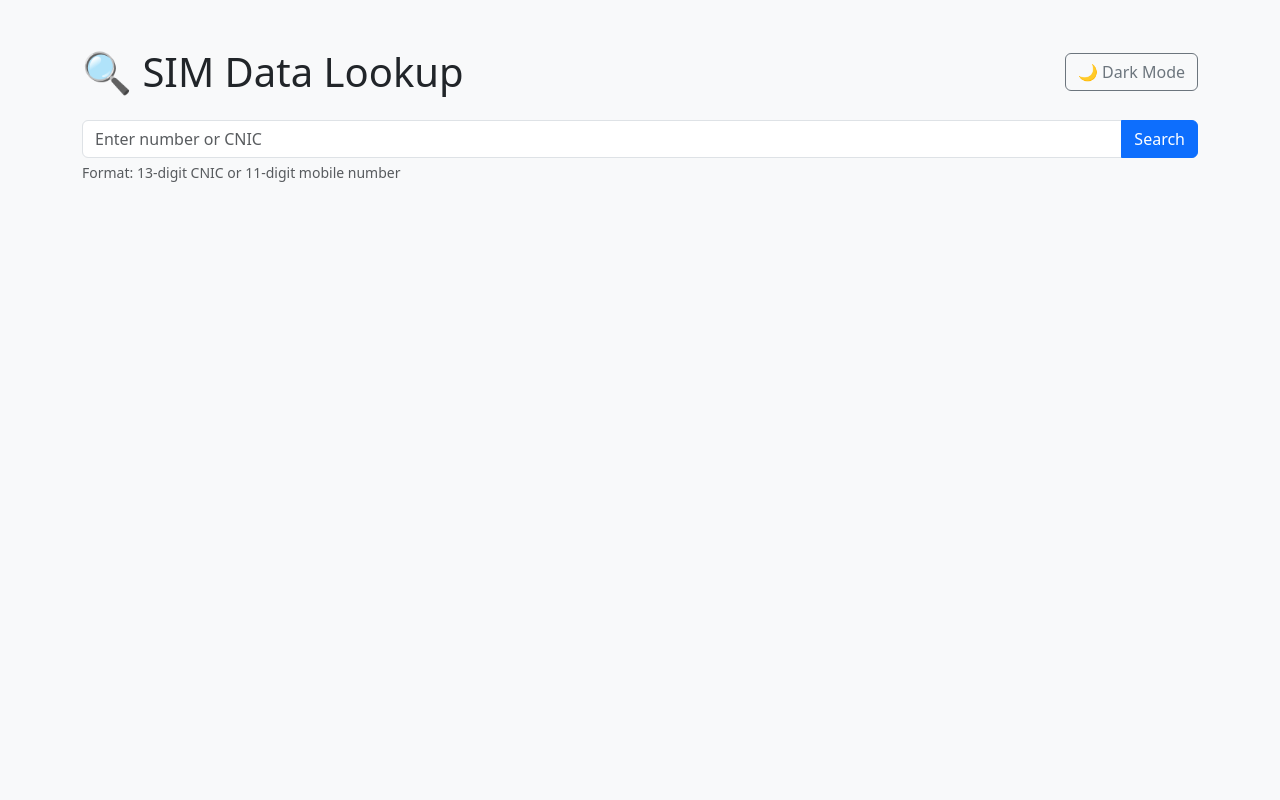
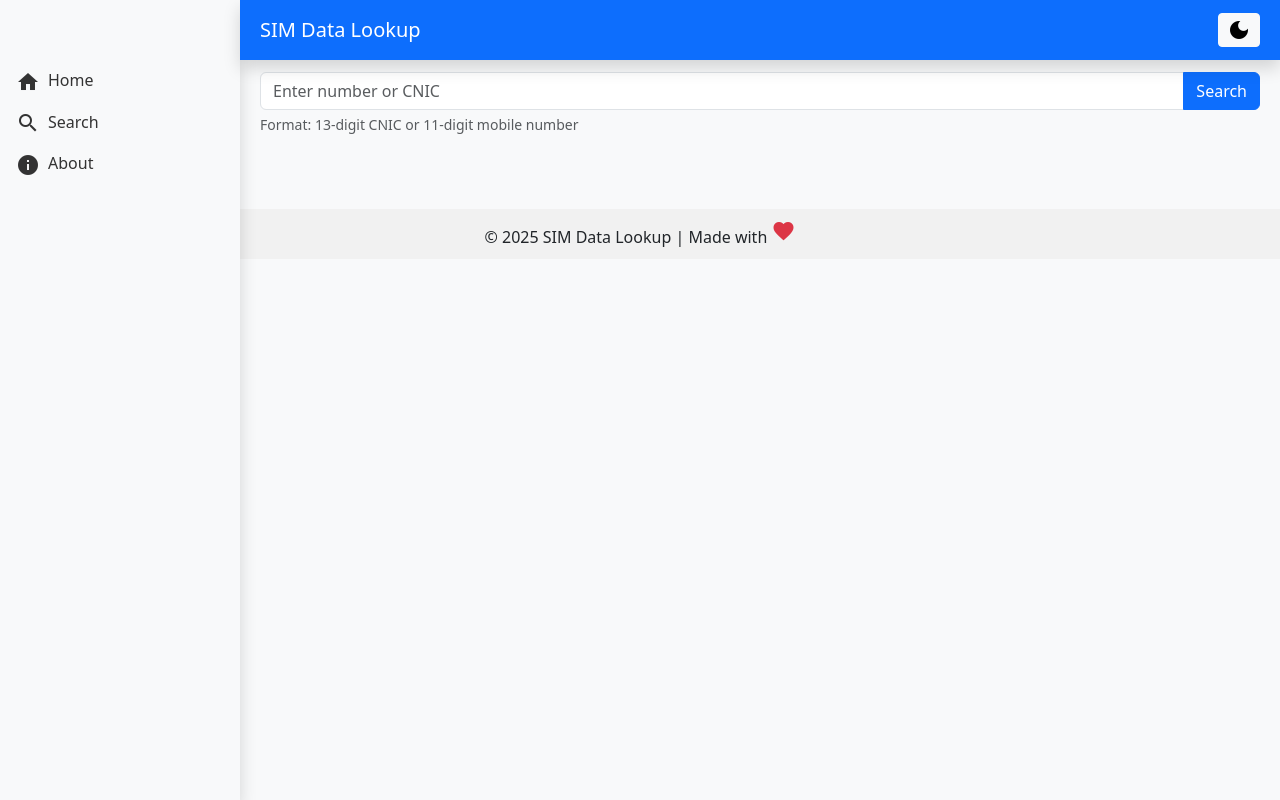
Before and after one commit to rainaxofficial/sims, a Flask app: page / in a window 1280 px wide. Run offline with Flask 3, Linux system fonts and the light colour scheme.

Commit message:
Update index.html

```diff
--- a/templates/index.html
+++ b/templates/index.html
@@ -1,10 +1,11 @@
 <!DOCTYPE html>
-<html lang="en" data-bs-theme="light">
+<html lang="en">
 <head>
-  <meta charset="UTF-8">
+  <meta charset="UTF-8" />
+  <meta name="viewport" content="width=device-width, initial-scale=1" />
   <title>SIM Data Lookup</title>
-  <meta name="viewport" content="width=device-width, initial-scale=1">
-  <link href="https://cdn.jsdelivr.net/npm/bootstrap@5.3.2/dist/css/bootstrap.min.css" rel="stylesheet">
+  <link href="https://cdn.jsdelivr.net/npm/bootstrap@5.3.2/dist/css/bootstrap.min.css" rel="stylesheet" />
+  <link href="https://fonts.googleapis.com/icon?family=Material+Icons" rel="stylesheet" />
   <style>
     body.dark {
       background-color: #121212;
@@ -16,12 +17,6 @@
     .dark .table-striped tbody tr:nth-of-type(odd) {
       background-color: #1e1e1e;
     }
-    #toast-container {
-      position: fixed;
-      top: 1rem;
-      right: 1rem;
-      z-index: 1055;
-    }
     #loadingOverlay {
       display: none !important;
       position: fixed;
@@ -31,48 +26,129 @@
       justify-content: center;
       align-items: center;
     }
+    #toast-container {
+      position: fixed;
+      top: 1rem;
+      right: 1rem;
+      z-index: 1055;
+    }
+    .sidebar {
+      width: 240px;
+      height: 100vh;
+      background-color: #f8f9fa;
+      position: fixed;
+      top: 0;
+      left: 0;
+      padding-top: 60px;
+      transition: all 0.3s;
+      z-index: 1030;
+    }
+    .sidebar .nav-link {
+      color: #333;
+    }
+    .content {
+      margin-left: 240px;
+      padding: 20px;
+    }
+    .header {
+      height: 60px;
+      background-color: #0d6efd;
+      color: white;
+      display: flex;
+      align-items: center;
+      justify-content: space-between;
+      padding: 0 20px;
+      position: fixed;
+      top: 0;
+      left: 240px;
+      right: 0;
+      z-index: 1040;
+    }
+    .footer {
+      text-align: center;
+      padding: 10px;
+      background: #f1f1f1;
+      margin-top: 30px;
+    }
+    @media (max-width: 768px) {
+      .sidebar {
+        left: -240px;
+      }
+      .sidebar.show {
+        left: 0;
+      }
+      .content {
+        margin-left: 0;
+      }
+      .header {
+        left: 0;
+      }
+    }
   </style>
 </head>
 <body class="bg-light">
-
-<!-- ✅ Hidden by default -->
-<div id="loadingOverlay" class="d-flex">
-  <div class="spinner-border text-light" role="status" style="width: 3rem; height: 3rem;">
-    <span class="visually-hidden">Loading...</span>
-  </div>
+  <!-- Sidebar -->
+  <div class="sidebar shadow d-flex flex-column">
+    <a class="nav-link px-3 py-2" href="#"><span class="material-icons align-middle me-2">home</span>Home</a>
+    <a class="nav-link px-3 py-2" href="#"><span class="material-icons align-middle me-2">search</span>Search</a>
+    <a class="nav-link px-3 py-2" href="#"><span class="material-icons align-middle me-2">info</span>About</a>
   </div>
 
-<div class="container py-5">
-  <div class="d-flex justify-content-between align-items-center mb-4">
-    <h1 class="mb-0">🔍 SIM Data Lookup</h1>
-    <button class="btn btn-outline-secondary" id="toggleTheme">🌙 Dark Mode</button>
+  <!-- Header -->
+  <div class="header shadow">
+    <div class="d-flex align-items-center">
+      <span class="material-icons d-md-none me-2" id="menuToggle">menu</span>
+      <h5 class="mb-0">SIM Data Lookup</h5>
+    </div>
+    <button class="btn btn-sm btn-light" id="toggleTheme">
+      <span class="material-icons align-middle">dark_mode</span>
+    </button>
   </div>
 
+  <!-- Loading Overlay -->
+  <div id="loadingOverlay" class="d-flex">
+    <div class="spinner-border text-light" style="width: 3rem; height: 3rem;"></div>
+  </div>
+
+  <!-- Content -->
+  <div class="content mt-5 pt-4">
     <form id="lookupForm" class="mb-4 needs-validation" novalidate>
       <div class="input-group">
-      <input type="text" id="numberInput" name="number" class="form-control" placeholder="Enter number or CNIC" required>
+        <input type="text" id="numberInput" name="number" class="form-control" placeholder="Enter number or CNIC" required />
         <button type="submit" class="btn btn-primary">Search</button>
       </div>
       <div class="form-text text-muted mt-1">Format: 13-digit CNIC or 11-digit mobile number</div>
     </form>
-
     <div id="resultArea"></div>
   </div>
 
+  <!-- Toast Container -->
   <div id="toast-container"></div>
 
+  <!-- Footer -->
+  <div class="footer">
+    &copy; 2025 SIM Data Lookup | Made with <span class="material-icons text-danger">favorite</span>
+  </div>
+
   <script src="https://cdn.jsdelivr.net/npm/bootstrap@5.3.2/dist/js/bootstrap.bundle.min.js"></script>
-
   <script>
     const btn = document.getElementById('toggleTheme');
     const form = document.getElementById('lookupForm');
     const numberInput = document.getElementById('numberInput');
     const overlay = document.getElementById('loadingOverlay');
     const resultArea = document.getElementById('resultArea');
+    const sidebar = document.querySelector('.sidebar');
+    const menuToggle = document.getElementById('menuToggle');
 
     btn.addEventListener('click', () => {
       document.body.classList.toggle('dark');
-    btn.textContent = document.body.classList.contains('dark') ? '☀️ Light Mode' : '🌙 Dark Mode';
+      btn.innerHTML = document.body.classList.contains('dark')
+        ? '<span class="material-icons">light_mode</span>'
+        : '<span class="material-icons">dark_mode</span>';
+    });
+
+    menuToggle?.addEventListener('click', () => {
+      sidebar.classList.toggle('show');
     });
 
     function showToast(message) {
@@ -152,11 +228,9 @@
       }
     });
 
-  // ✅ Safety: hide spinner on load
     window.addEventListener('DOMContentLoaded', () => {
       document.getElementById('loadingOverlay').style.display = 'none';
     });
   </script>
-
 </body>
 </html>
```
Lines whose indentation alone changed are shown as unchanged.
